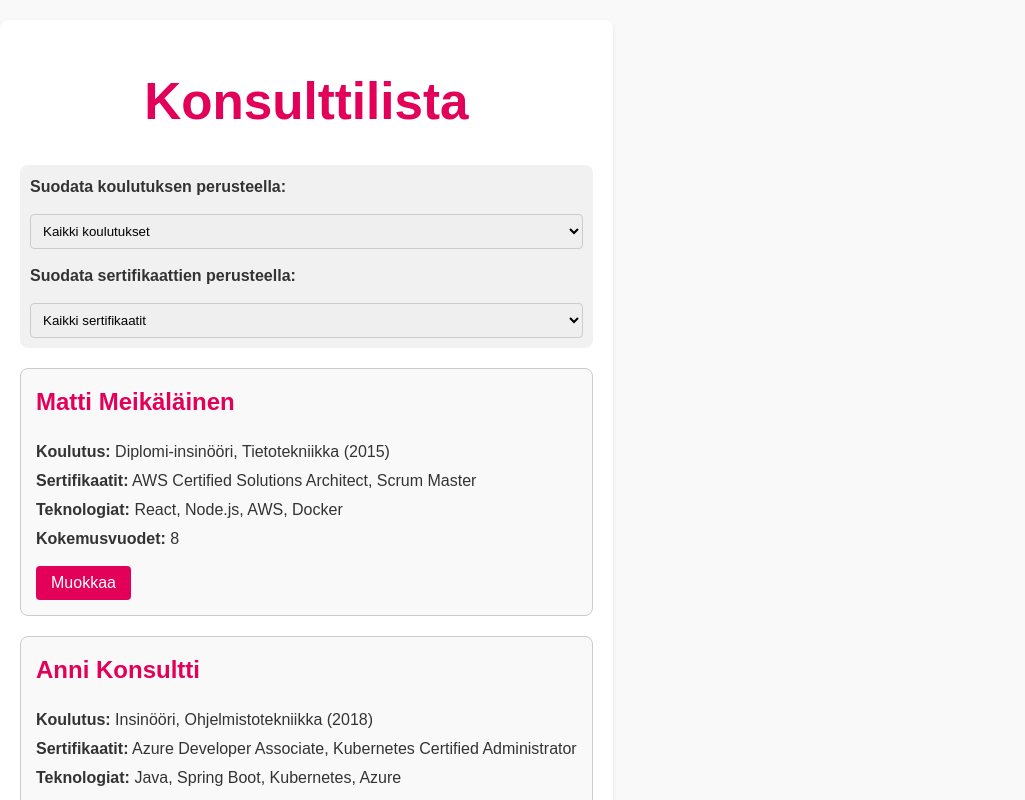
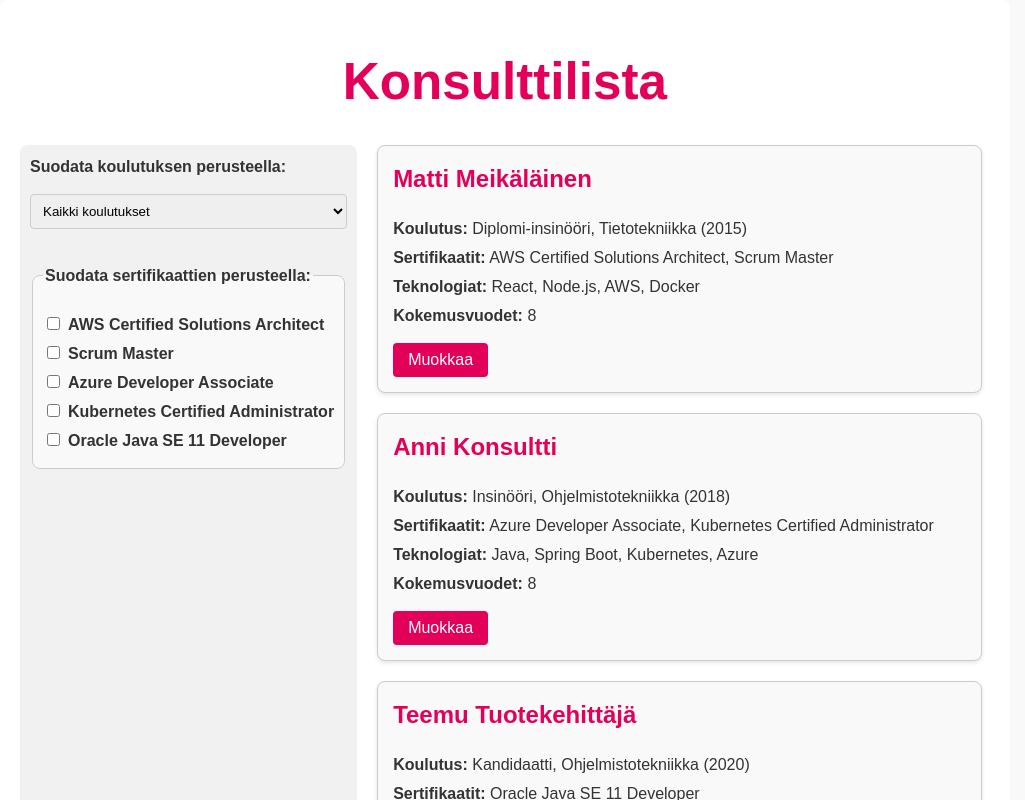
Before and after one commit to estrelas1/pinja-projekti, a React (Vite) app: page / in a window 1280 px wide. Shown: the top 800 px of the page, without its empty margins (0-1025 px from the left). Built offline with nearby package versions, Linux system fonts and the light colour scheme.

Commit message:
Sertifikaattien checkbox-filtteri ja CSS muutoksia

```diff
--- a/src/App.css
+++ b/src/App.css
@@ -4,18 +4,27 @@ body {
   padding: 0;
   background-color: #f9f9f9;
   color: #333;
+  display: flex;
+  /* justify-content: flex-start; */
 }
 
 .App {
-  max-width: 800px;
-  margin: 20px auto;
+  display: flex;
+  flex-direction: column;
+  width: 100%;
   padding: 20px;
   background-color: #ffffff;
   border-radius: 8px;
-  box-shadow: 0 2px 4px rgba(0, 0, 0, 0.1);
+  /* box-shadow: 0 2px 4px rgba(0, 0, 0, 0.1); */
 }
 
 h1 {
   text-align: center;
   color: #e30059;
 }
+
+.main-content {
+  display: flex;
+  flex-direction: row; /* filter ja lista vierekkäin */
+  gap: 20px;
+}
--- a/src/App.jsx
+++ b/src/App.jsx
@@ -53,35 +53,47 @@ const App = () => {
     setEditingConsultant(null);
   };
 
-  // filters:
+  // filters
+  // koulutus:
   const [selectedEducation, setSelectedEducation] = useState("");
 
   const handleEducationFilterChange = (education) => {
     setSelectedEducation(education);
   };
 
-  const [selectedCertification, setSelectedCertification] = useState("");
+  // sertifikaatit
+  const [selectedCertifications, setSelectedCertifications] = useState([]);
 
   const handleCertificationFilterChange = (certification) => {
-    setSelectedCertification(certification);
+    setSelectedCertifications((prevSelected) =>
+      prevSelected.includes(certification)
+        ? prevSelected.filter((cert) => cert !== certification) // poista, jos jo valittu
+        : [...prevSelected, certification] // lisää, jos ei valittu
+    );
   };
 
   const filteredConsultants = consultants.filter((consultant) => {
     const matchesEducation =
       selectedEducation === "" || consultant.education === selectedEducation;
-    const matchesCertification =
-      selectedCertification === "" ||
-      consultant.certifications.includes(selectedCertification);
-    return matchesEducation && matchesCertification;
+
+    const matchesCertifications =
+      selectedCertifications.length === 0 ||
+      selectedCertifications.every((cert) =>
+        consultant.certifications.includes(cert)
+      );
+
+    return matchesEducation && matchesCertifications;
   });
 
 
   return (
     <div className="App">
       <h1>Konsulttilista</h1>
+      <div className="main-content">
         <ConsultantFilter
           educationOptions={[...new Set(consultants.map((c) => c.education))]}
           certificationOptions={[...new Set(consultants.flatMap((c) => c.certifications))]}
+          selectedCertifications={selectedCertifications}
           onEducationFilterChange={handleEducationFilterChange}
           onCertificationFilterChange={handleCertificationFilterChange}
         />
@@ -93,6 +105,7 @@ const App = () => {
           onCancel={handleCancel}
         />
       </div>
+    </div>
   );
 };
 
--- a/src/components/ConsultantCard.css
+++ b/src/components/ConsultantCard.css
@@ -1,16 +1,17 @@
 .consultant-card {
+  width: 100%;
   background-color: #f9f9f9;
   border: 1px solid #ccc;
   padding: 15px;
   border-radius: 8px;
+  min-width: 300px; /* Varmistaa vähimmäisleveyden */
+  box-shadow: 0 2px 4px rgba(0, 0, 0, 0.1); /* Lisää kortteihin hieman syvyyttä */
+  margin: auto;
 }
 
 /*
 .consultant-card {
-  background-color: #f1f1f1;
-  padding: 15px;
-  border-radius: 8px;
-} */
+  background-color: #f1f1f1; */
 
 .consultant-card button {
   margin-top: 10px;
--- a/src/components/ConsultantFilter.css
+++ b/src/components/ConsultantFilter.css
@@ -17,3 +17,24 @@
   border: 1px solid #ccc;
   border-radius: 4px;
 }
+
+.certification-filter {
+  margin-top: 20px;
+  padding: 10px;
+  background-color: #f9f9f9;
+  border: 1px solid #ccc;
+  border-radius: 8px;
+}
+
+.certification-filter legend {
+  font-weight: bold;
+  margin-bottom: 10px;
+}
+
+.certification-filter div {
+  margin: 5px 0;
+}
+
+.certification-filter input {
+  margin-right: 8px;
+}
--- a/src/components/ConsultantFilter.jsx
+++ b/src/components/ConsultantFilter.jsx
@@ -1,7 +1,17 @@
 import React from "react";
 import "./ConsultantFilter.css";
 
-const ConsultantFilter = ({ educationOptions, certificationOptions, onEducationFilterChange, onCertificationFilterChange }) => {
+const ConsultantFilter = ({
+  educationOptions,
+  certificationOptions,
+  selectedCertifications,
+  onEducationFilterChange,
+  onCertificationFilterChange
+}) => {
+  const handleCertificationChange = (certification) => {
+    onCertificationFilterChange(certification);
+  };
+
   return (
     <div className="consultant-filter">
       <label htmlFor="education-select">Suodata koulutuksen perusteella:</label>
@@ -17,18 +27,22 @@ const ConsultantFilter = ({ educationOptions, certificationOptions, onEducationF
         ))}
       </select>
 
-      <label htmlFor="certification-select">Suodata sertifikaattien perusteella:</label>
-      <select
-        id="certification-select"
-        onChange={(e) => onCertificationFilterChange(e.target.value)}
-      >
-        <option value="">Kaikki sertifikaatit</option>
+      <fieldset className="certification-filter">
+        <legend>Suodata sertifikaattien perusteella:</legend>
         {certificationOptions.map((option) => (
-          <option key={option} value={option}>
-            {option}
-          </option>
+          <div key={option}>
+            <label>
+              <input
+                type="checkbox"
+                value={option}
+                checked={selectedCertifications.includes(option)}
+                onChange={() => handleCertificationChange(option)}
+              />
+              {option}
+            </label>
+          </div>
         ))}
-      </select>
+      </fieldset>
     </div>
   );
 };
--- a/src/components/ConsultantList.css
+++ b/src/components/ConsultantList.css
@@ -1,6 +1,6 @@
 .consultant-list {
   display: grid;
-  grid-template-columns: repeat(auto-fit, minmax(300px, 1fr));
+  grid-template-columns: 1fr;
   gap: 20px;
 }
 
@@ -13,10 +13,3 @@
   outline: 2px solid #e30059;
   outline-offset: 2px;
 }
-
-/* .consultant-list {
-    display: flex;
-    flex-direction: column;
-    gap: 20px;
-  }
-*/
```
Lines whose indentation alone changed are shown as unchanged.
